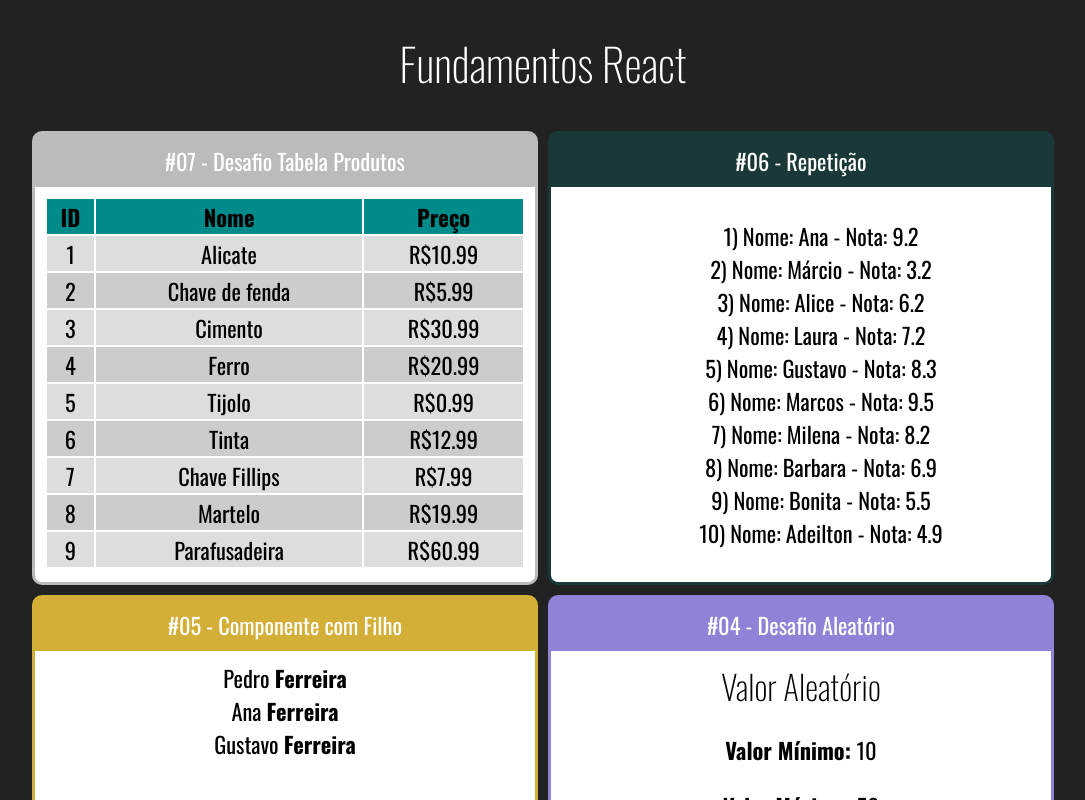
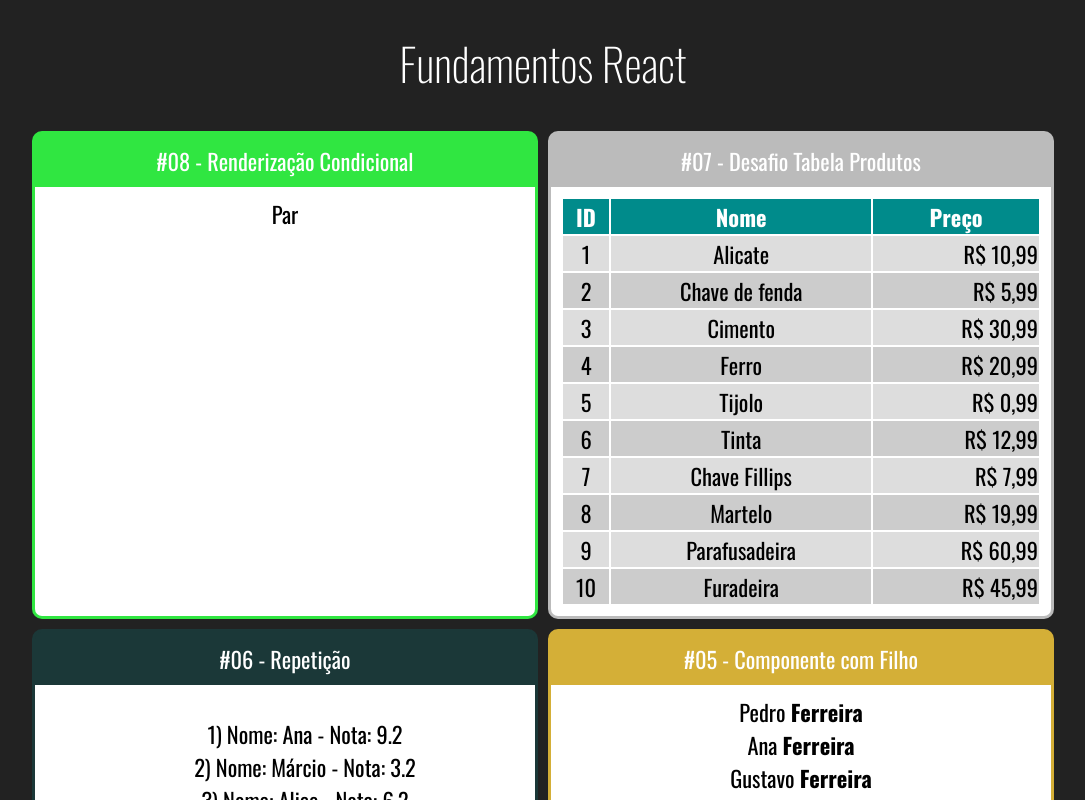
Before and after one commit to SidneyRMR/fundamentos-react, a React (Create React App) app: page / in a window 1280 px wide. Shown: the top 800 px of the page, without its empty margins (97-1182 px from the left). Built offline with nearby package versions, Linux system fonts and the light colour scheme.

Commit message:
exercicio condicional

```diff
--- a/src/App.jsx
+++ b/src/App.jsx
@@ -8,14 +8,18 @@ import Familia from './components/basicos/Familia'
 import FamiliaMembro from './components/basicos/FamiliaMembro'
 import ListaAlunos from './components/repeticao/ListaAlunos'
 import TabelaProdutos from './components/repeticao/TabelaProdutos'
+import ParOuImpar from './components/condicional/ParOuImpar'
 
 import './App.css'
 
 
-export default () =>
+export default App =>
     <div className='App'>
         <h1>Fundamentos React</h1>
         <div className='Cards'>
+            <Card titulo="#08 - Renderização Condicional" color="#30e641">
+                <ParOuImpar numero={20}/>
+            </Card>
             <Card titulo="#07 - Desafio Tabela Produtos" color="#bbbbbb">
                 <TabelaProdutos/>
             </Card>
--- /dev/null
+++ b/src/components/condicional/ParOuImpar.jsx
@@ -0,0 +1,14 @@
+import React from "react";
+
+export default props => {
+
+    const isPar = props.numero % 2 === 0
+    return (
+        <div>
+            {isPar ?
+                <span>Par</span> :
+                <span>Impar</span>
+            }
+        </div>
+    )
+}
--- a/src/components/data/produtos.js
+++ b/src/components/data/produtos.js
@@ -1,4 +1,4 @@
-export default [
+const produtos = [
     {id:1, nome: "Alicate", preco: 10.99},
     {id:2, nome: "Chave de fenda", preco: 5.99},
     {id:3, nome: "Cimento", preco: 30.99},
@@ -7,5 +7,8 @@ export default [
     {id:6, nome: "Tinta", preco: 12.99},
     {id:7, nome: "Chave Fillips", preco: 7.99},
     {id:8, nome: "Martelo", preco: 19.99},
-    {id:9, nome: "Parafusadeira", preco: 60.99}
+    {id:9, nome: "Parafusadeira", preco: 60.99},
+    {id:10, nome: "Furadeira", preco: 45.99},
 ]
+
+export default produtos
--- a/src/components/repeticao/TabelaProdutos.css
+++ b/src/components/repeticao/TabelaProdutos.css
@@ -4,11 +4,13 @@
 
 .TabelaProdutos th {
     background-color: darkcyan;
+    color: white;
 }
 
 .TabelaProdutos .Par {
     background-color: #ddd;
 }
+
 .TabelaProdutos .Impar {
     background-color: #ccc;
 }
--- a/src/components/repeticao/TabelaProdutos.jsx
+++ b/src/components/repeticao/TabelaProdutos.jsx
@@ -7,10 +7,10 @@ export default (props) => {
         return produtos.map((produto, i) => {
             return (
                 <tr key={produto.id}
-                    className={i % 2 == 0 ? 'Par': 'Impar'}>
+                    className={i % 2 === 0 ? 'Par': 'Impar'}>
                     <td >{produto.id}</td>
                     <td>{produto.nome}</td>
-                    <td>R${produto.preco}</td>
+                    <td align='right'>R$ {produto.preco.toFixed(2).replace('.', ',')}</td>
                 </tr>
             )
         })
```
